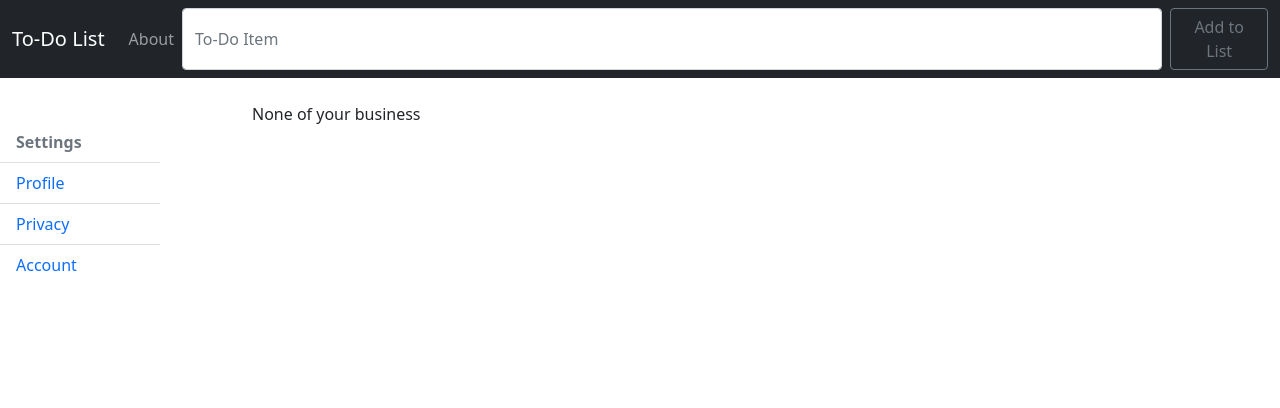
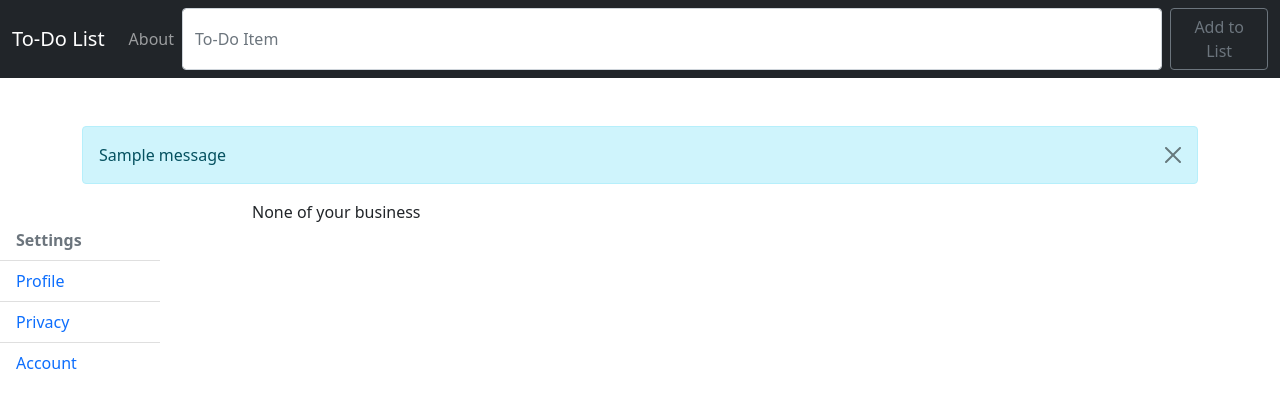
Before and after one commit to Frosty-Git/SeniorProject, a Django app: page /user/settings/1 in a window 1280 px wide. Shown: the top 408 px of the page. Run offline with Django 3.2, Linux system fonts and the light colour scheme; data comes from the database, SQL or seed files in the repository; tables that the repository leaves empty hold one stand-in row (values such as "Sample post"); one stand-in notice (Sample message) is shown.

Commit message:
added message to settings

```diff
--- a/django/user_profile/templates/base_settings.html
+++ b/django/user_profile/templates/base_settings.html
@@ -4,6 +4,16 @@
 {% block title %} Settings {% endblock %}
 
 {% block content %}
+<br>
+    {% if messages %}
+        {% for message in messages %}
+            <div class="alert alert-info alert-dismissible fade show" role="alert">
+                {{ message }}
+                <button type="button" class="btn-close" data-bs-dismiss="alert" aria-label="Close"></button>
+            </div>
+        {% endfor %}
+    {% endif %}
+
     <div class="sidenav">
         <ul class="list-group list-group-flush">
             <li class="list-group-item disabled" aria-disabled="true"><b>Settings</b></li>
--- a/django/user_profile/views.py
+++ b/django/user_profile/views.py
@@ -107,6 +107,7 @@ def settings_save(request, user_id):
         setting.explicit_music = settings_form.cleaned_data.get('explicit_music')
         setting.live_music = settings_form.cleaned_data.get('live_music')
         setting.save()
+        messages.success(request, ('Settings have been updated!'))
         url = '/user/settings/' + user_id
         return redirect(url)
     else:
@@ -157,7 +158,8 @@ def update_profile(request):
             profile.user = user
 
             profile.save()
-            return redirect('/user/profile/' + str(request.user.id))
+            messages.success(request, ('Profile has been updated!'))
+            return redirect('/user/update_profile/')
     else:
         form = ExtendedUserChangeForm(instance=obj.user)
         profile_form = UserProfileForm(instance=obj)
```
Lines whose indentation alone changed are shown as unchanged.
